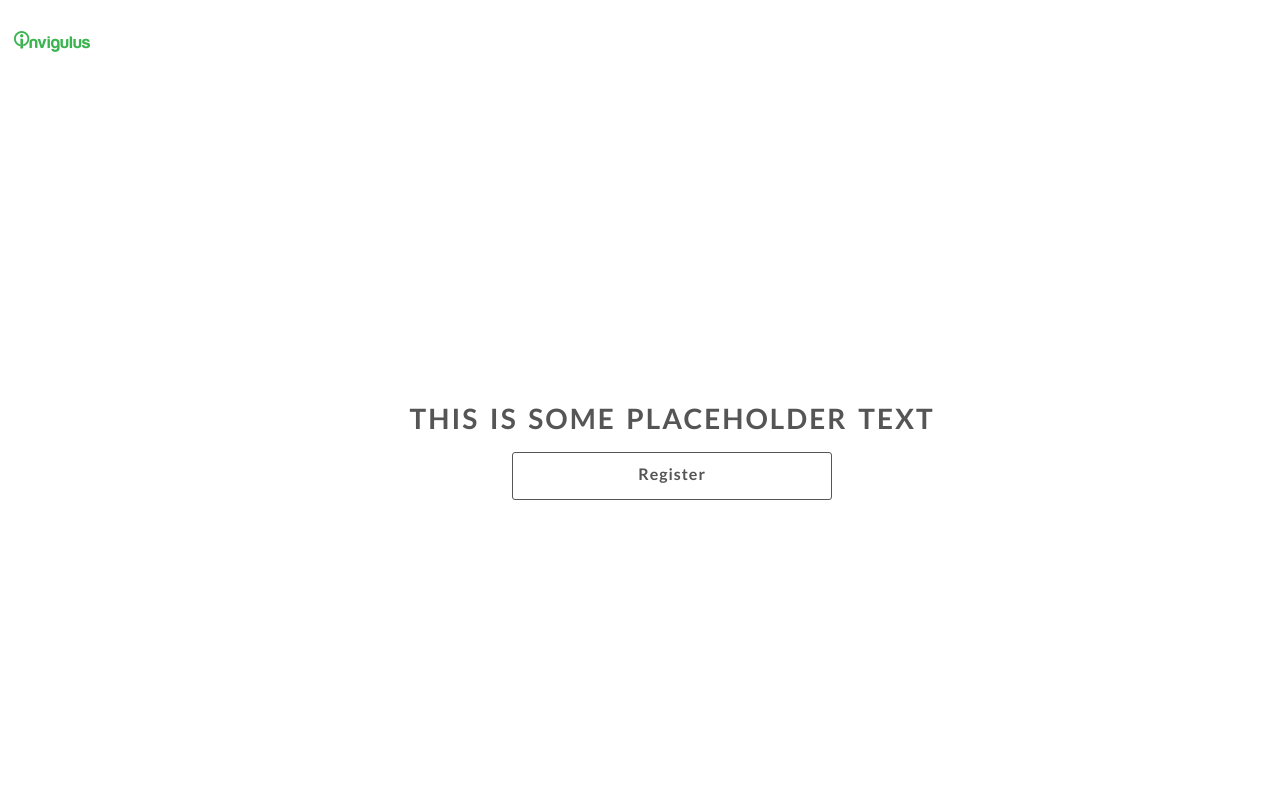
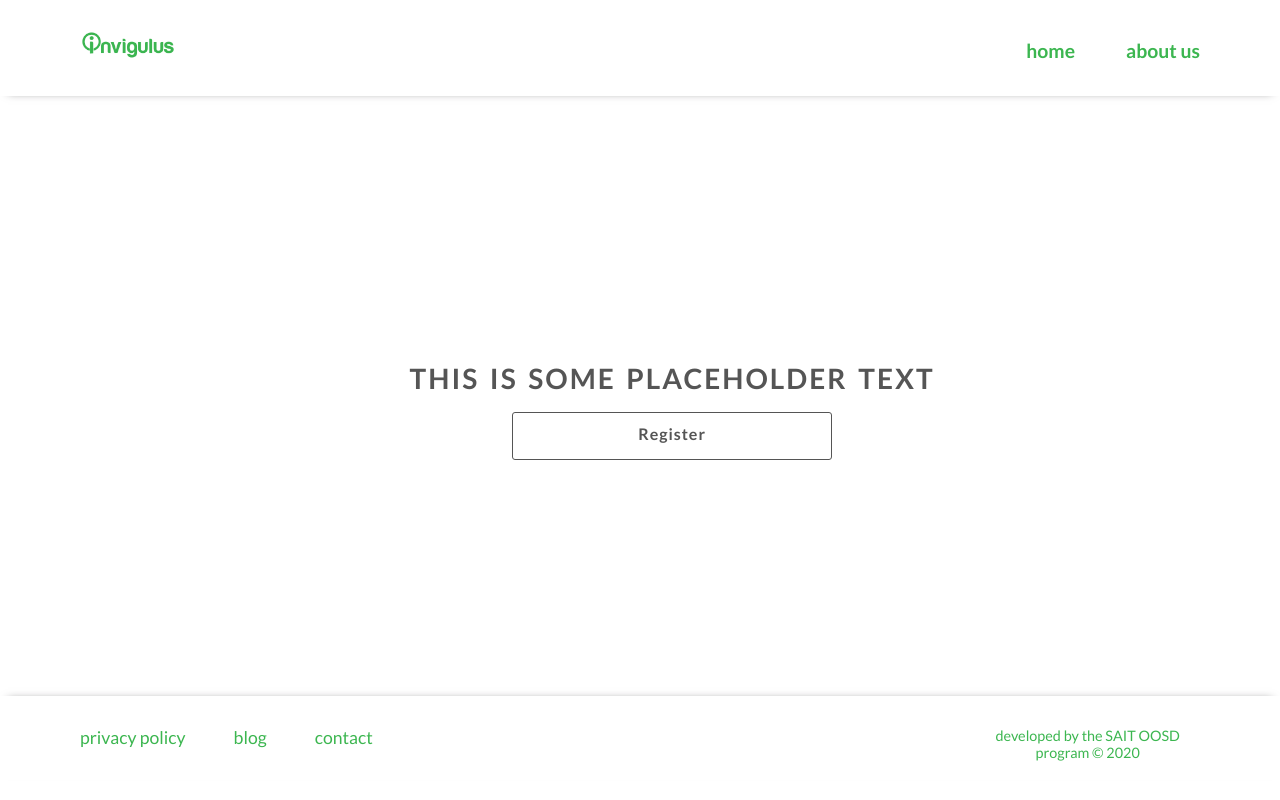
Before and after one commit to michael-grier/SAIT_threaded_project_1, a website: page views/landing.html in a window 1280 px wide. Drawn offline with Linux system fonts and the light colour scheme.

Commit message:
add header/footer to landing.html

```diff
--- a/public/css/style.css
+++ b/public/css/style.css
@@ -7,6 +7,8 @@
 
 html,
 body {
+    height: 100vh;
+    width: 100%;
     color: #555;
     font-family: 'Lato', sans-serif;
     font-weight: 400;
@@ -15,27 +17,60 @@ body {
 }
 
 /* LANDING PAGE */
-#landingPage {
-    height: 100vh;
-    width: 100%;
-}
-
 .navigation {
+    box-shadow: 0px 4px 9px -8px rgba(110,109,110,1);
     display: flex;
-    text-align: left;
     width: 100%;
 }
 
 .navigation_logo {
-    height: 5rem;
-    margin: .25rem .75rem;
+    height: 6rem;
+    margin: 0 5rem;
     width: auto;
+}
+
+.navigation_links {
+    display: inline-block;
+    flex-grow: 3;
+    list-style: none;
+    margin: .25rem 5rem;
+    text-align: right;
+}
+
+.navigation_links li {
+    display: inline-block;
+    font-size: 110%;
+    margin-top: 2.25rem;
+}
+
+.navigation_links li:first-child {
+    margin-right: 3rem;
+}
+
+.navigation_links li a:link,
+.navigation_links li a:visited {
+    color: #3cB650;
+    font-size: 110%;
+    font-weight: 700;
+    text-decoration: none;
+    border-bottom: 2px solid transparent;
+    transition: border-bottom 0.2s;
+}
+
+.navigation_links li a:hover,
+.navigation_links li a:active {
+    border-bottom: 2px solid #3cB650;
+}
+
+#main {
+    height: 75vh;
+    width: 100%;
 }
 
 .hero {
     position: absolute;
     left: 32%;
-    top: 50%;
+    top: 45%;
     text-align: center;
 }
 
@@ -70,4 +105,58 @@ body {
     text-decoration: none;
 }
 
+#footer {
+    color: #3cB650;
+    text-align: center;
+    width: 100%
+}
+
+.footer_wrap {
+    box-shadow: 0px -4px 9px -8px rgba(110,109,110,1);
+    display: flex;
+}
+
+.footer_nav {
+    display: flex;
+    flex-grow: 1;
+    list-style: none;
+    margin-bottom: 0;
+}
+
+.footer_nav li {
+    color: #fff;
+    display: inline-block;
+    font-size: 110%;
+    margin: 2rem 1.5rem 2rem 1.5rem;
+}
+
+.footer_nav li:first-child {
+    margin-left: 5rem;
+}
+
+.footer_nav li a:link,
+.footer_nav li a:visited {
+    color: #3cB650;
+    text-decoration: none;
+    border-bottom: 2px solid transparent;
+    transition: border-bottom 0.2s;
+}
+
+.footer_nav li a:hover,
+.footer_nav li a:active {
+    border-bottom: 1px solid #3cB650;
+}
+
+.footer_tag {
+    display: flex;
+    flex-grow: 1;
+    margin-bottom: 0;
+    width: 50%;
+}
+
+.footer_tag p {
+    margin: 2rem 5rem 0 60%;
+    font-size: 90%;
+}
+
 /* REGISTRATION PAGE */
--- a/views/landing.html
+++ b/views/landing.html
@@ -15,16 +15,39 @@
     <title>Invigilus Exam Registration</title>
 </head>
 <body>
-    <div id="landingPage">
-        <nav class="navigation">
-            <img src="../public/img/logo.jpg" class="navigation_logo" alt="logo">
-        </nav>
+    <nav class="navigation">
+        <img src="../public/img/logo.jpg" class="navigation_logo" alt="logo">
+        <ul class="navigation_links">
+            <li><a href="#">home</a></li>
+            <li><a href="#">about us</a></li>
+        </ul>
+    </nav>
+
+    <!-- MAIN CONTENT GOES HERE -->
+    <main id="main">
+
+
         <div class="hero">
             <h1 class="hero_text">This is some placeholder text</h1>
             <a class="hero_btn" href="./register.html">Register</a>
         </div>
-    </div>
+    </main>
 
+
+
+    <footer id="footer">
+        <div class="footer_wrap">
+            <ul class="footer_nav">
+                <li><a href="#">privacy policy</a></li>
+                <li><a href="#">blog</a></li>
+                <li><a href="#">contact</a></li>
+            </ul>
+
+            <div class="footer_tag">
+                <p>developed by the SAIT OOSD program &copy; 2020</p>
+            </div>
+        </div>
+    </footer>
     <!-- custom script -->
     <script src="../public/js/script.js"></script>
 </body>
```
